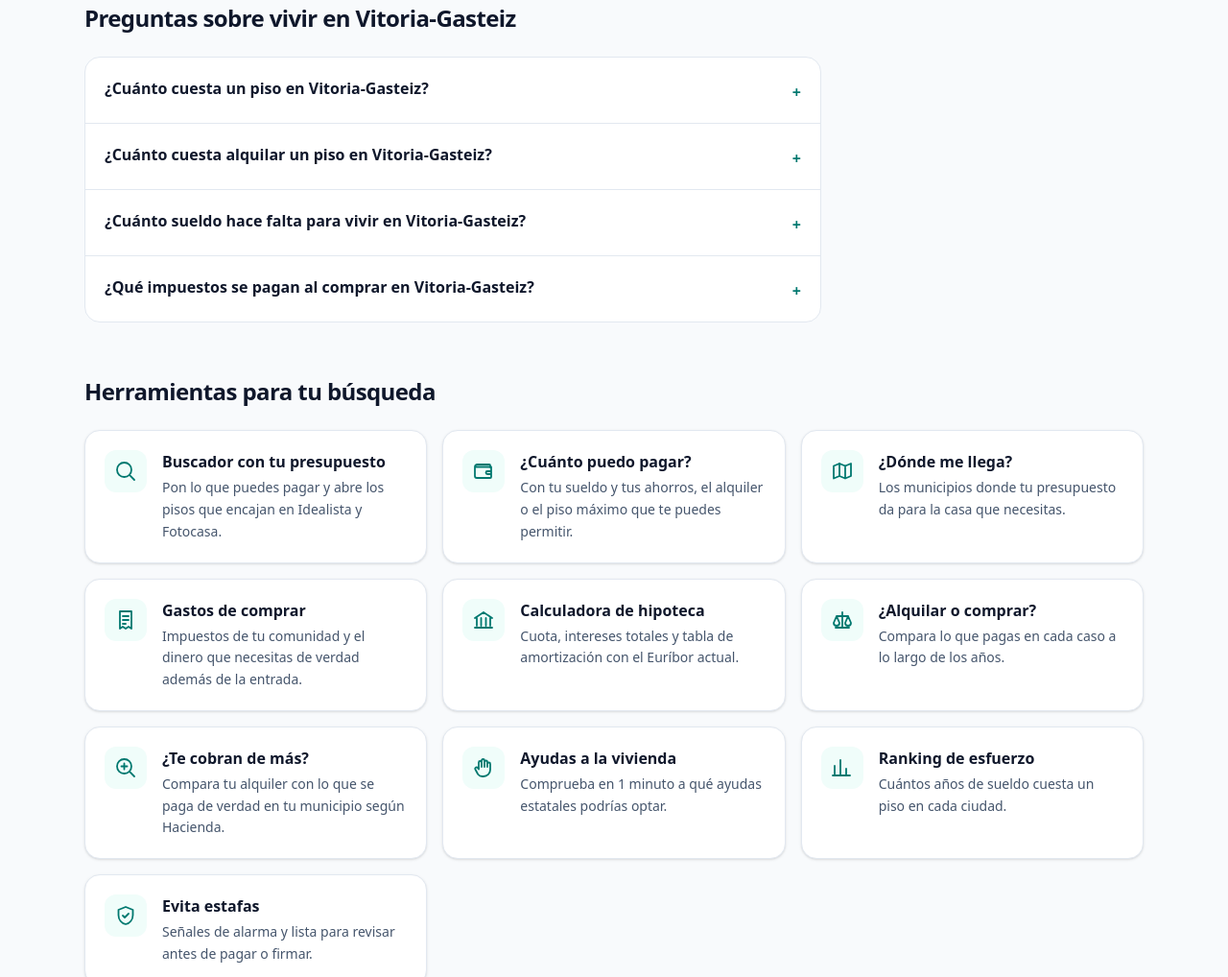
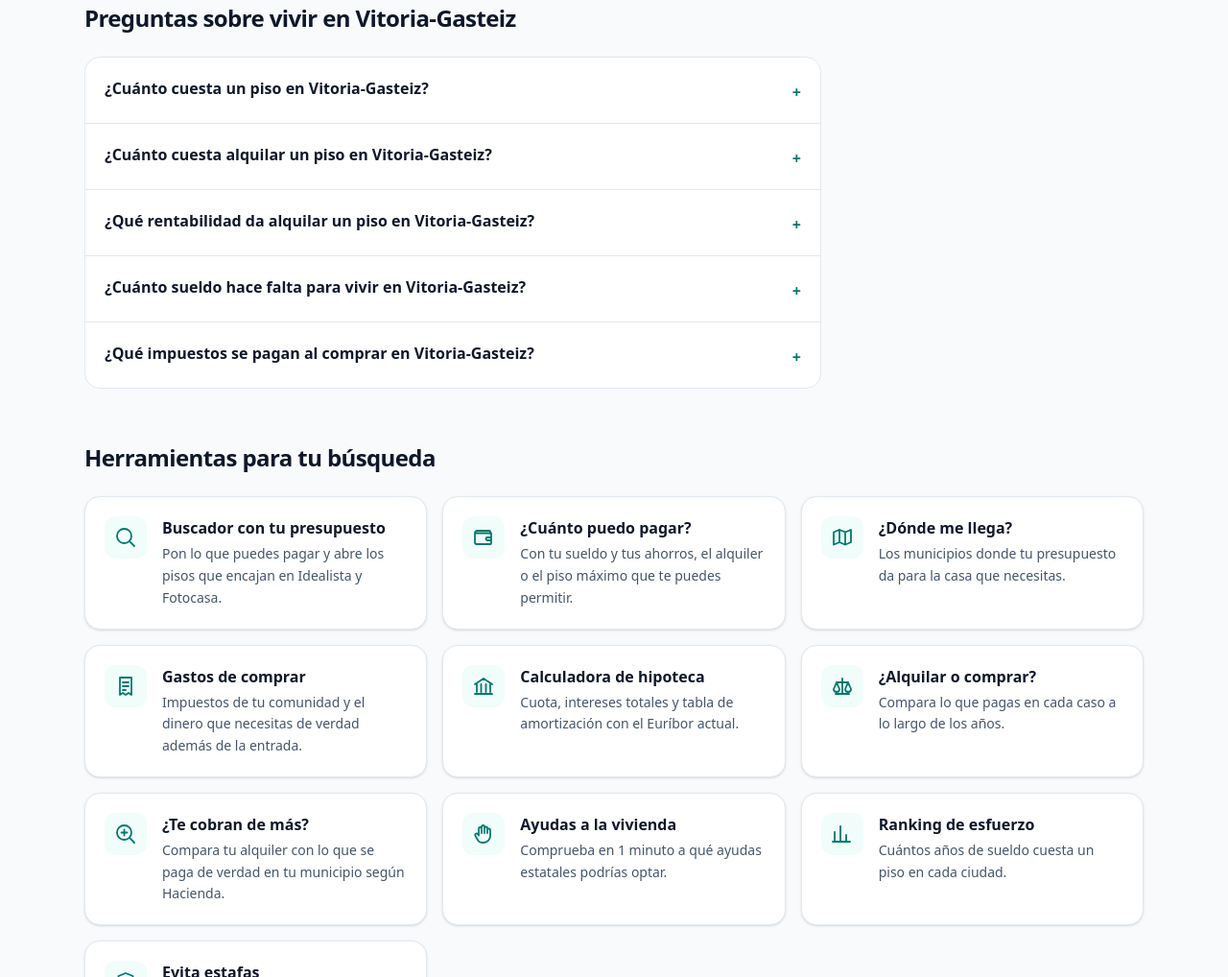
Before and after one commit to agomezve/viviendaclara-web, an Astro site: page /vivienda/vitoria-gasteiz in a window 1280 px wide. Shown: the part 2668-3686 px from the top of the page at 96% size. Built offline with nearby package versions, Linux system fonts and the light colour scheme; Astro itself is replaced by a stand-in of ours.

Commit message:
Título con el m² y pregunta de rentabilidad del alquiler
Co-Authored-By: Claude Opus 5.5 <noreply@anthropic.com>

```diff
--- a/src/pages/vivienda/[slug].astro
+++ b/src/pages/vivienda/[slug].astro
@@ -70,7 +70,7 @@ const descripcion = `En ${m.nombre}, el metro cuadrado se tasa a ${euros(m2)} y
 // Meta description: la frase más completa que quepa en 155 caracteres.
 const baseMeta = `En ${m.nombre}, el m² se tasa a ${euros(m2)} y el alquiler mediano de un piso es de ${euros(a?.mes)} al mes.`;
 const metaDescripcion = [descripcion, ...[' Datos oficiales, esfuerzo y búsqueda con tu presupuesto.', ' Datos oficiales y pisos con tu presupuesto.', ' Datos oficiales.', ''].map((t) => baseMeta + t)].find((d) => d.length <= 155)!;
-const tituloSeo = [`Cuánto vale tu piso en ${m.nombre}: tasación por m² 2026`, `Cuánto vale un piso en ${m.nombre} en 2026: precio por m²`, `Cuánto vale un piso en ${m.nombre}: precio por m²`, `Precio vivienda ${m.nombre} 2026: alquiler y compra`, `Precio vivienda ${m.nombre} 2026`].find((t) => t.length <= 60) ?? `Vivienda en ${m.nombre}`;
+const tituloSeo = [`Tasación de pisos en ${m.nombre}: ${euros(m2)}/m² en 2026`, `Cuánto vale tu piso en ${m.nombre}: tasación por m² 2026`, `Cuánto vale un piso en ${m.nombre} en 2026: precio por m²`, `Cuánto vale un piso en ${m.nombre}: precio por m²`, `Precio vivienda ${m.nombre} 2026: alquiler y compra`, `Precio vivienda ${m.nombre} 2026`].find((t) => t.length <= 60) ?? `Vivienda en ${m.nombre}`;
 
 const preguntas = [
   {
@@ -82,6 +82,15 @@ const preguntas = [
         {
           q: `¿Cuánto cuesta alquilar un piso en ${m.nombre}?`,
           a: `La mitad de los contratos de alquiler de pisos de ${FUENTES.alquiler.periodo} en ${m.nombre} fueron por menos de ${euros(a.mes)} al mes (${decimal2(a.m2)} €/m²)${a.mesP25 && a.mesP75 ? `. El 25 % más barato pagó menos de ${euros(a.mesP25)} y el 25 % más caro, más de ${euros(a.mesP75)}` : ''}.`,
+        },
+      ]
+    : []),
+  // Rentabilidad bruta del alquiler: renta anual por m² entre el valor tasado por m² (se busca mucho: «rentabilidad alquiler <municipio>»).
+  ...(a?.m2
+    ? [
+        {
+          q: `¿Qué rentabilidad da alquilar un piso en ${m.nombre}?`,
+          a: `Una rentabilidad bruta de alrededor del ${porcentaje(((a.m2 * 12) / m2) * 100)} al año: el alquiler mediano es de ${decimal2(a.m2)} €/m² al mes (${FUENTES.alquiler.periodo}) y el m² se tasa a ${euros(m2)} (${FUENTES.compra.periodo}). Es bruta: no descuenta IBI, comunidad, seguros, reparaciones, meses vacíos ni impuestos, y sale de medianas, así que un piso concreto puede dar más o menos.`,
         },
       ]
     : []),
```
